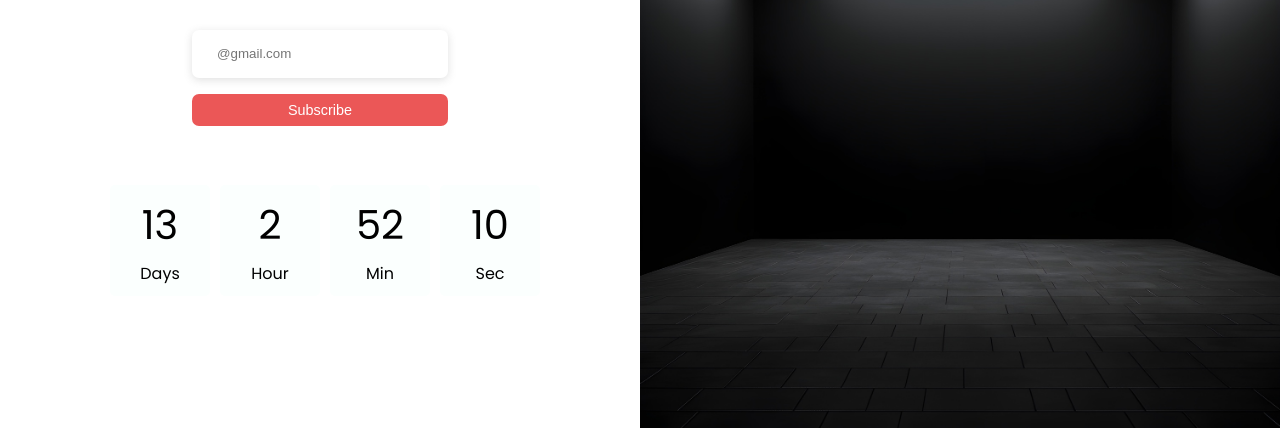
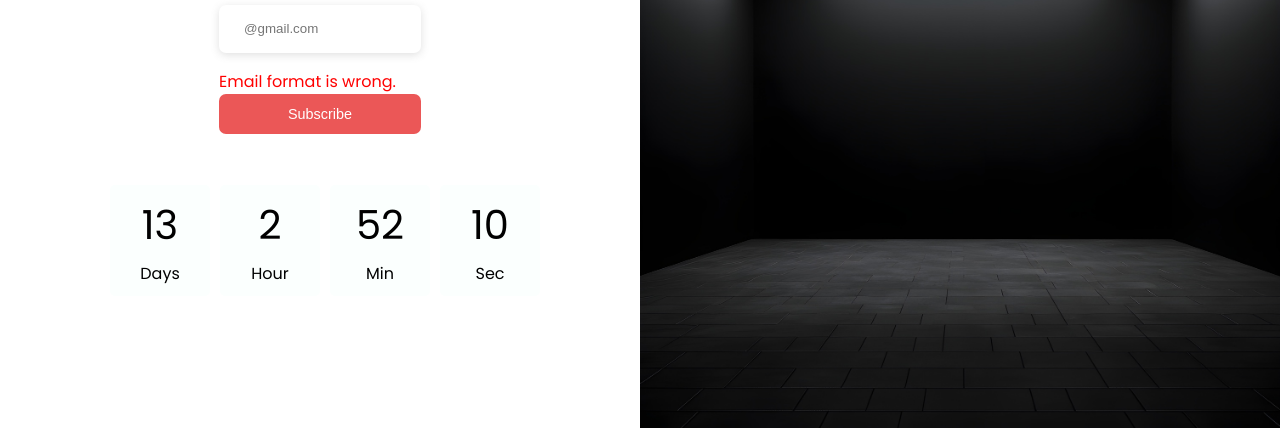
Before and after one commit to anash453/appss, a plain HTML site: page index.html in a window 1280 px wide. Both pictures are taken after a click on the button "Subscribe". Shown: the part 262-690 px from the top of the page. Drawn offline with Linux system fonts and the light colour scheme.

Commit message:
initial commit

```diff
--- a/index.html
+++ b/index.html
@@ -9,6 +9,9 @@
       rel="stylesheet"
       href="https://cdnjs.cloudflare.com/ajax/libs/font-awesome/4.7.0/css/font-awesome.min.css"
     />
+    <script src="https://www.gstatic.com/firebasejs/8.10.0/firebase-app.js"></script>
+    <script src="https://www.gstatic.com/firebasejs/8.10.0/firebase-firestore.js"></script>
+    <script defer src="script.js"></script>
   </head>
   <body>
     <main>
@@ -17,9 +20,19 @@
         <div class="first">
           <h1 contenteditable="true"><span>Hii</span>I'am Anash</h1>
           <h1>Something excited is coming</h1>
-
-          <input type="email" placeholder="@gmail.com" />
-          <button>Subscribe</button>
+          <div class="coming-soon-app">
+            <input
+              type="email"
+              id="email"
+              placeholder="@gmail.com"
+              name="inputField"
+              required
+            />
+            <div id="error-message" style="color: red; display: none">
+              Email format is wrong.
+            </div>
+            <button type="submit" id="submit">Subscribe</button>
+          </div>
         </div>
         <div class="hero">
           <div class="launch-time">
@@ -53,16 +66,7 @@
           </div>
         </footer>
       </section>
-      <section class="sec2">
-        <!-- <div class="video-container">
-          <video controls>
-            <source src="background.mp4" type="video/mp4" />
-            Your browser does not support the video tag.
-          </video>
-        </div> -->
-      </section>
+      <section class="sec2"></section>
     </main>
-
-    <script src="script.js"></script>
   </body>
 </html>
--- a/script.js
+++ b/script.js
@@ -19,5 +19,55 @@ let x = setInterval(function () {
     document.getElementById("hours").innerHTML = "00";
     document.getElementById("minutes").innerHTML = "00";
     document.getElementById("seconds").innerHTML = "00";
-}
-},1000);
+  }
+}, 1000);
+
+//FIre base store
+document.addEventListener("DOMContentLoaded", () => {
+  const firebaseConfig = {
+    apiKey: "AIzaSyBSfWojBiBg4Zg8zzXOaw1S5D57_YwjLHA",
+    authDomain: "landing-soon.firebaseapp.com",
+    databaseURL: "https://landing-soon-default-rtdb.firebaseio.com",
+    projectId: "landing-soon",
+    storageBucket: "landing-soon.appspot.com",
+    messagingSenderId: "570968170174",
+    appId: "1:570968170174:web:4cd529561ab4b62fcec8ef",
+    measurementId: "G-FE21TXGHR7",
+  };
+
+  firebase.initializeApp(firebaseConfig);
+  const db = firebase.firestore();
+
+  const email = document.getElementById("email");
+  const submit = document.getElementById("submit");
+  const errorMessage = document.getElementById("error-message");
+
+  submit.addEventListener("click", (event) => {
+    event.preventDefault();
+    const text = email.value;
+
+    if (!isValidEmail(text)) {
+      errorMessage.style.display = "block";
+      return;
+    } else {
+      errorMessage.style.display = "none";
+    }
+
+    db.collection("Gmailll")
+      .add({
+        text: text,
+        // timestamp:firebase.firestore.FieldValue.servertimestamp()
+      })
+      .then(() => {
+        console.log("success");
+        email.value = "";
+      })
+      .catch((error) => {
+        console.log("error", error);
+      });
+  });
+  function isValidEmail(email) {
+    const emailPattern = /^[^\s@]+@[^\s@]+\.[^\s@]+$/;
+    return emailPattern.test(email);
+  }
+});
--- a/style.css
+++ b/style.css
@@ -41,8 +41,7 @@ main {
 }
 
 .sec1 .first input {
-  margin-top: 1.6rem;
-  width: 40%;
+  width: 100%;
   height: 3rem;
   border-radius: 7px;
   margin-bottom: 1rem;
@@ -51,8 +50,8 @@ main {
   box-shadow: rgba(99, 99, 99, 0.2) 0px 2px 8px 0px;
 }
 .sec1 .first button {
-  width: 40%;
-  height: 2rem;
+  width: 100%;
+  height: 2.5rem;
   border-radius: 7px;
   font-size: 0.9rem;
   background-color: #eb5757;
@@ -67,14 +66,20 @@ main {
   margin-top: 1rem;
 }
 
-.sec2{
-/* background: url(background.mp4); */
-background-image: url(room.jpg);
+.sec2 {
+  /* background: url(background.mp4); */
+  background-image: url(room.jpg);
 
-background-size: cover;
-height: 100%;
-width: 50%;
+  background-size: cover;
+  height: 100%;
+  width: 50%;
 }
+.coming-soon-app {
+  display: flex;
+  flex-direction: column;
+  margin-top: 0.5rem;
+}
+
 /* .video-container {
   max-width: 800px;
   width: 100%;
@@ -90,16 +95,6 @@ video {
   height: auto;
   border-radius: 8px;
 } */
-
-
-
-
-
-
-
-
-
-
 
 footer {
   display: flex;
@@ -179,13 +174,13 @@ footer {
     animation: animate 5s linear infinite;
   }
   .sec1 .first input {
-    width: 40%;
+    width: 100%;
     height: 3rem;
     border-radius: 7px;
     margin-bottom: 1rem;
   }
   .sec1 .first button {
-    width: 40%;
+    width: 100%;
     height: 3rem;
     border-radius: 7px;
     font-size: 1.1 rem;
```
